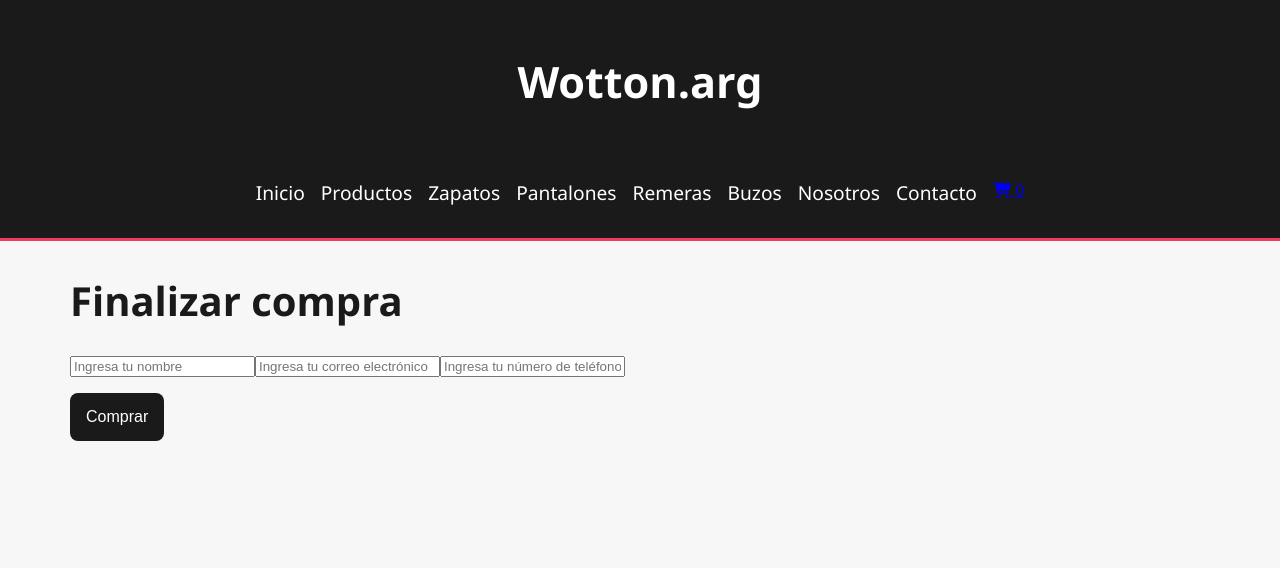
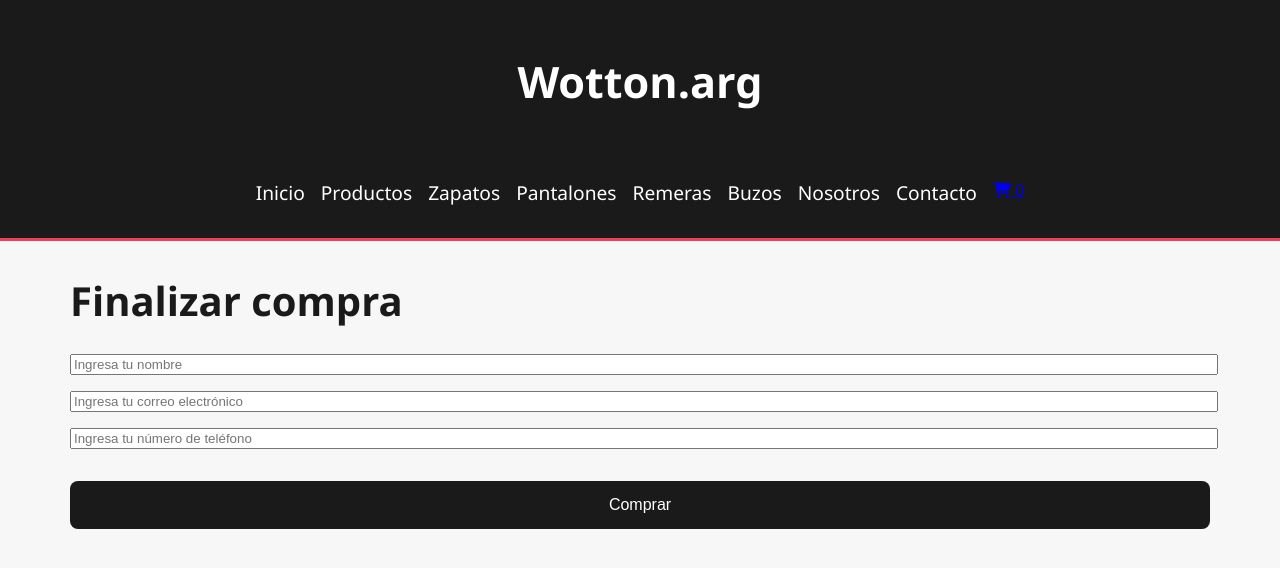
Before and after one commit to ManuelLus7/reactjsentregafinal.io, a React (Create React App) app: page /checkout in a window 1280 px wide. Shown: the top 568 px of the page. Built offline with nearby package versions, Linux system fonts and the light colour scheme.

Commit message:
Actualizando Checkout y CSS

```diff
--- a/src/components/Checkout.jsx
+++ b/src/components/Checkout.jsx
@@ -35,8 +35,9 @@ const Checkout = () => {
     }
 
     return (
-        <div className="container">
+        <div className="container" style={{ marginBottom: '40px' }}>
             <h1 className="main-title">Finalizar compra</h1>
+            <div className="formulario-wrapper">
                 <form className="formulario" onSubmit={handleSubmit(comprar)}>
                     {/* Input para el nombre */}
                     <input type="text" placeholder="Ingresa tu nombre" {...register('nombre', { required: true })} />
@@ -53,6 +54,7 @@ const Checkout = () => {
                     </button>
                 </form>
             </div>
+        </div>
     );
 };
 
--- a/src/main.css
+++ b/src/main.css
@@ -185,3 +185,14 @@ body {
 .enviar:hover {
     background-color: var(--clr-main-light); /* Color principal más claro al pasar el mouse */
 }
+
+.formulario {
+  display: flex;
+  flex-direction: column;
+  gap: 1rem;
+}
+
+.formulario input,
+.formulario button {
+  width: 100%;
+}
```
Lines whose indentation alone changed are shown as unchanged.
